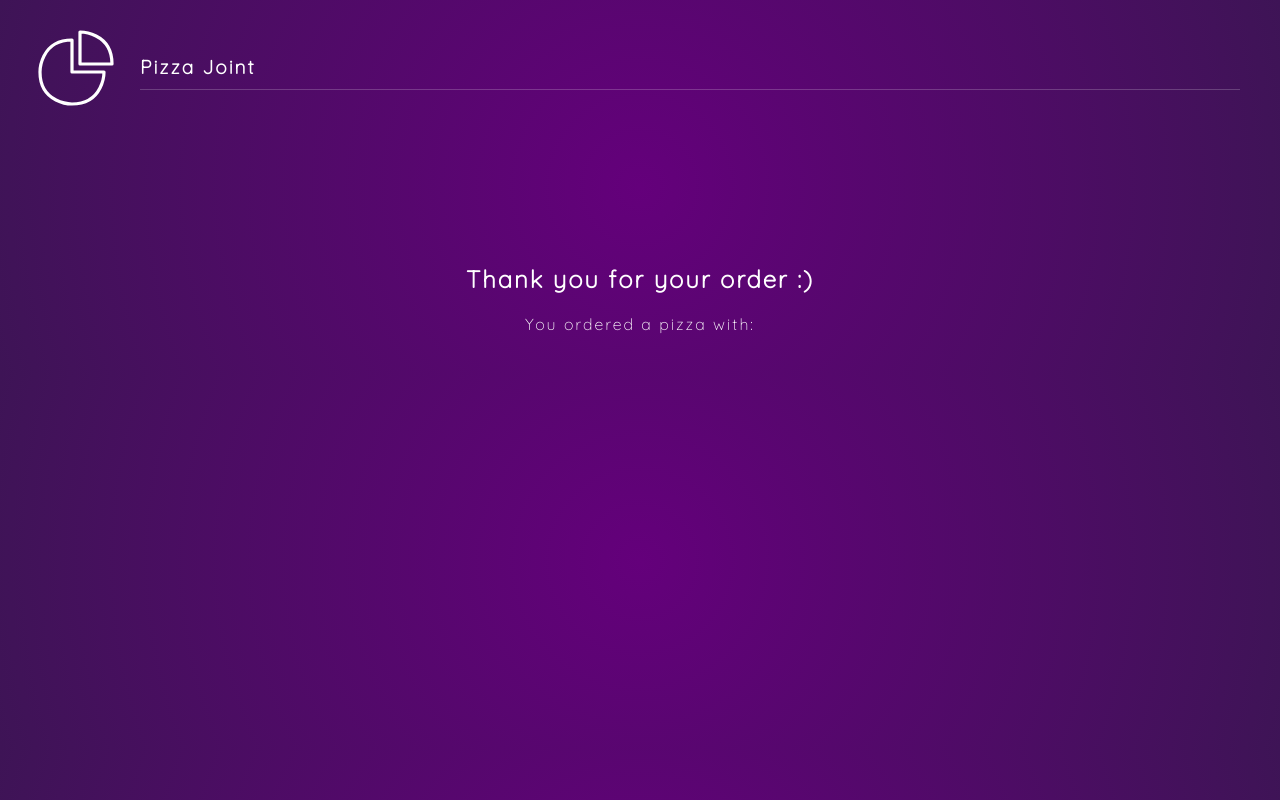
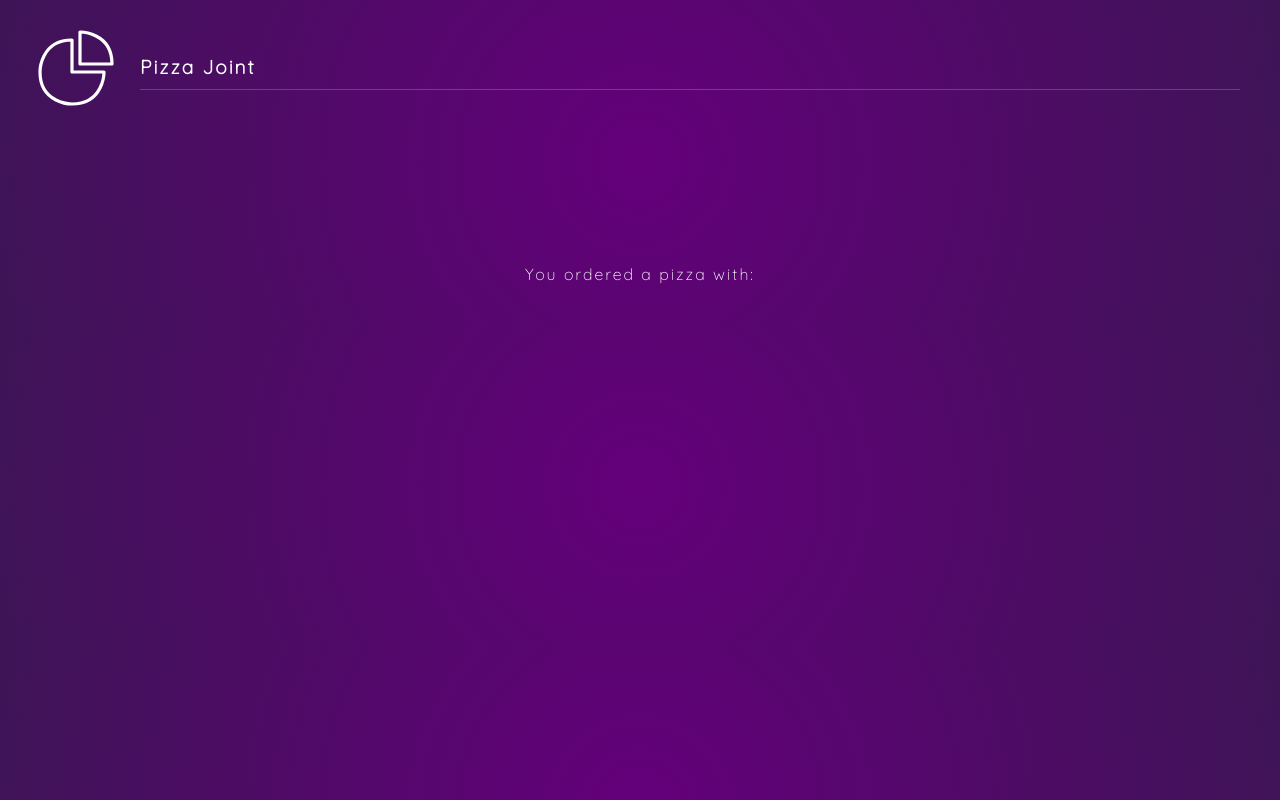
Before and after one commit to BonhaengLee/fm, a React (Create React App) app: page /order in a window 1280 px wide. Built offline with nearby package versions, Linux system fonts and the light colour scheme.

Commit message:
Feat: Animate Presence

```diff
--- a/src/components/Order.tsx
+++ b/src/components/Order.tsx
@@ -1,4 +1,6 @@
-import { motion } from "framer-motion";
+import { useState } from "react";
+import { motion, AnimatePresence } from "framer-motion";
+
 import { IPizza } from "../App";
 
 interface IProps {
@@ -33,6 +35,11 @@
 };
 
 const Order = ({ pizza }: IProps) => {
+  const [showTitle, setShowTitle] = useState(true);
+  setTimeout(() => {
+    setShowTitle(false);
+  }, 4000);
+
   return (
     <motion.div
       className="container order"
@@ -40,7 +47,12 @@
       initial="hidden"
       animate="visible"
     >
-      <h2>Thank you for your order :)</h2>
+      <AnimatePresence>
+        {showTitle && (
+          <motion.h2 exit={{ y: -1000 }}>Thank you for your order :)</motion.h2>
+        )}
+      </AnimatePresence>
+
       <motion.p variants={childVariants}>
         You ordered a {pizza.base} pizza with:
       </motion.p>
```
